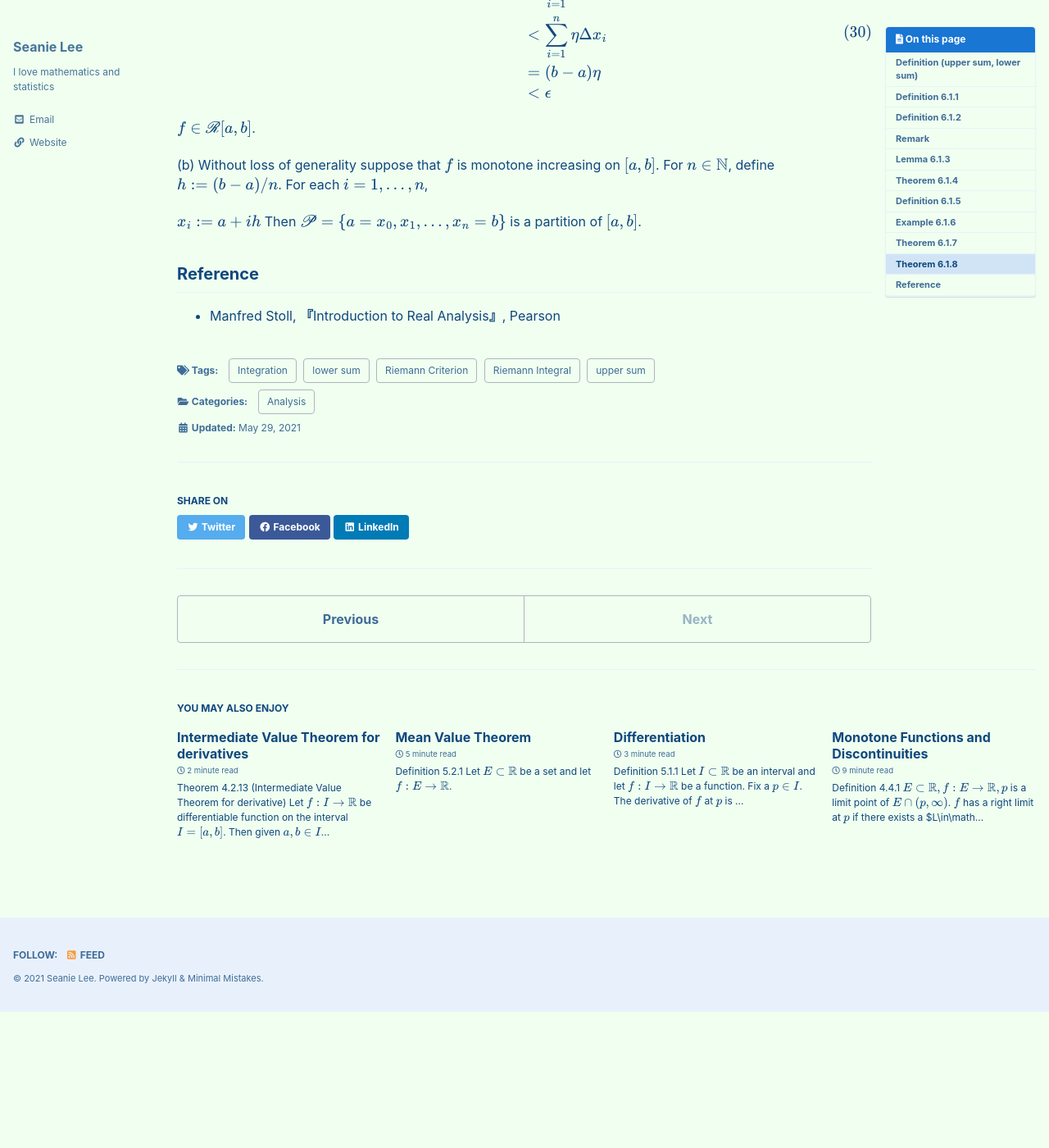
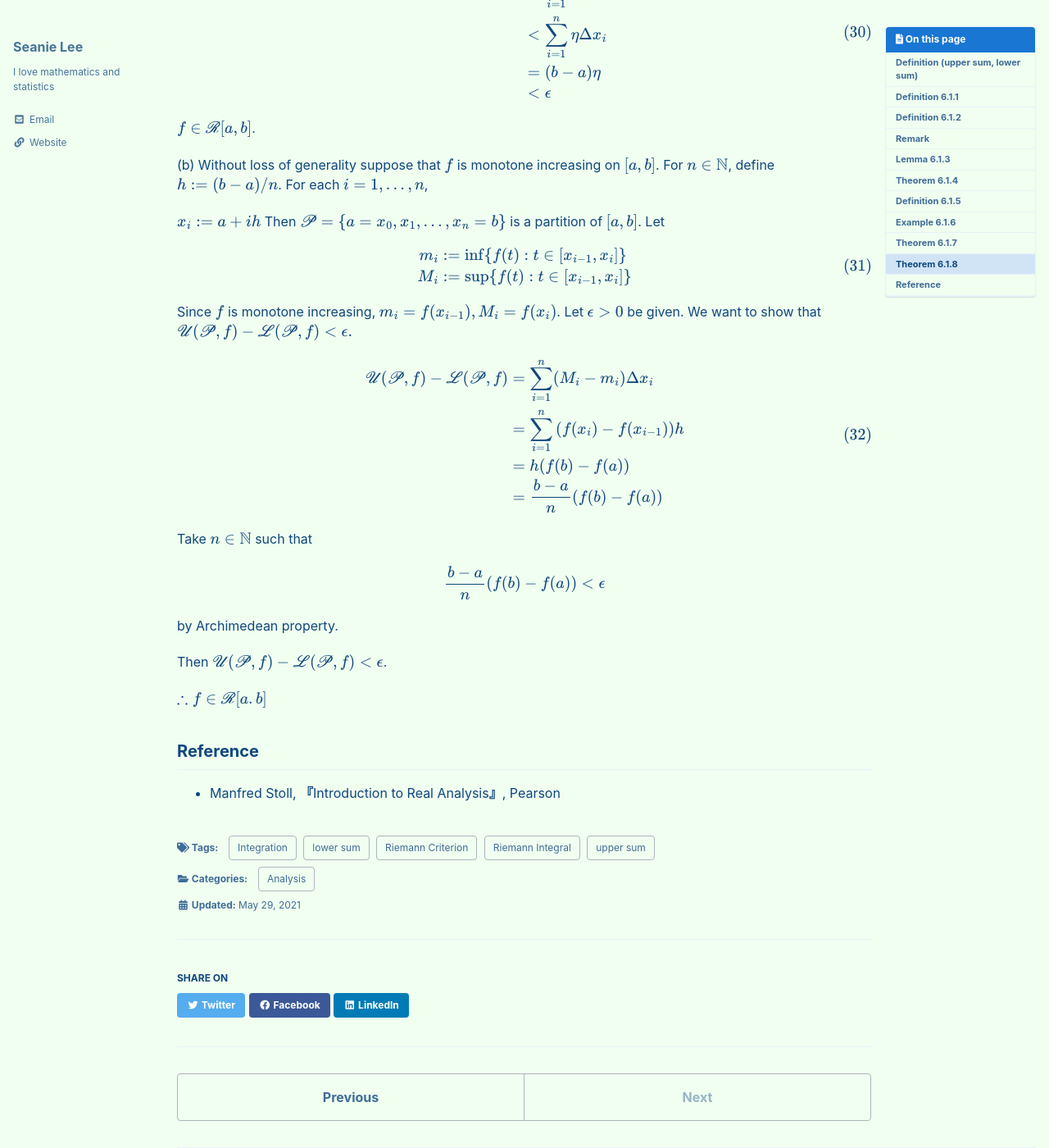
Before and after one commit to seanie12/blog, a Jekyll site: the page built from _posts/2021-05-29-upper_lower_sum.md, in a window 1280 px wide and 1400 px high, scrolled down 7643 px. Shown: the whole window at 82% size. Built offline with Jekyll 4.4.1, drawn with Linux system fonts in a browser that asks for light colours; cached includes are drawn as plain includes; formulas are drawn with MathJax 3; before the commit the page ends 8877 px from its top, so only the background shows below that; some of the changed text lies outside the part shown.

Commit message:
Update 2021-05-29-upper_lower_sum.md

```diff
--- a/_posts/2021-05-29-upper_lower_sum.md
+++ b/_posts/2021-05-29-upper_lower_sum.md
@@ -476,6 +476,41 @@ $$
 x_i := a+ih
 $$
 Then $$\mathscr{P}=\{a=x_0, x_1, \ldots, x_n=b\}$$ is a partition of $[a,b]$.
+Let
 
+$$
+\begin{align}
+\begin{split}
+m_i &:=\inf\{f(t): t\in [x_{i-1},x_i]\}\\
+M_i &:= \sup\{f(t): t\in [x_{i-1}, x_i]\}
+\end{split}
+\end{align}
+$$
+
+Since $f$ is monotone increasing, $m_i = f(x_{i-1}), M_i = f(x_i)$. Let $\epsilon >0$ be given. We want to show that $\mathscr{U}(\mathscr{P},f) - \mathscr{L}(\mathscr{P},f) < \epsilon.$
+
+$$
+\begin{align}
+\begin{split}
+\mathscr{U}(\mathscr{P},f) - \mathscr{L}(\mathscr{P},f) &=\sum_{i=1}^n (M_i - m_i)\Delta x_i \\
+&= \sum_{i=1}^n \left(f(x_i) - f(x_{i-1}) \right)h \\
+&=h(f(b)-f(a)) \\
+&= \frac{b-a}{n}(f(b)-f(a))
+\end{split}
+\end{align}
+$$
+
+Take $n\in \mathbb{N}$ such that
+
+$$
+\frac{b-a}{n}(f(b)-f(a)) < \epsilon
+$$
+
+by Archimedean property.
+
+Then $\mathscr{U}(\mathscr{P},f) - \mathscr{L}(\mathscr{P},f) <\epsilon$.
+
+$\therefore f\in\mathscr{R}[a.b]$
+$$\tag*{$\square$}$$
 ## Reference
 -  Manfred Stoll,  **『**Introduction to Real Analysis**』**, Pearson
```
